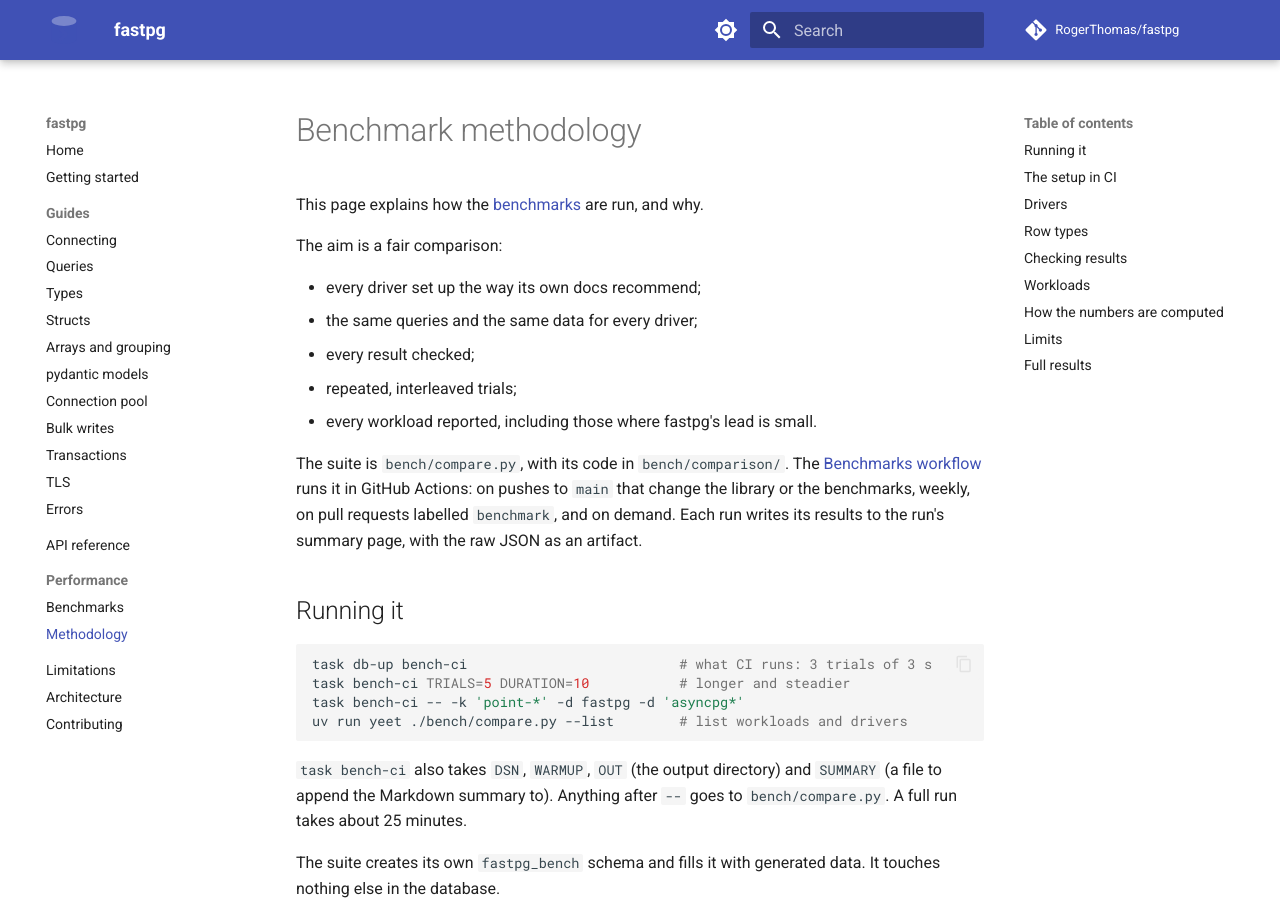
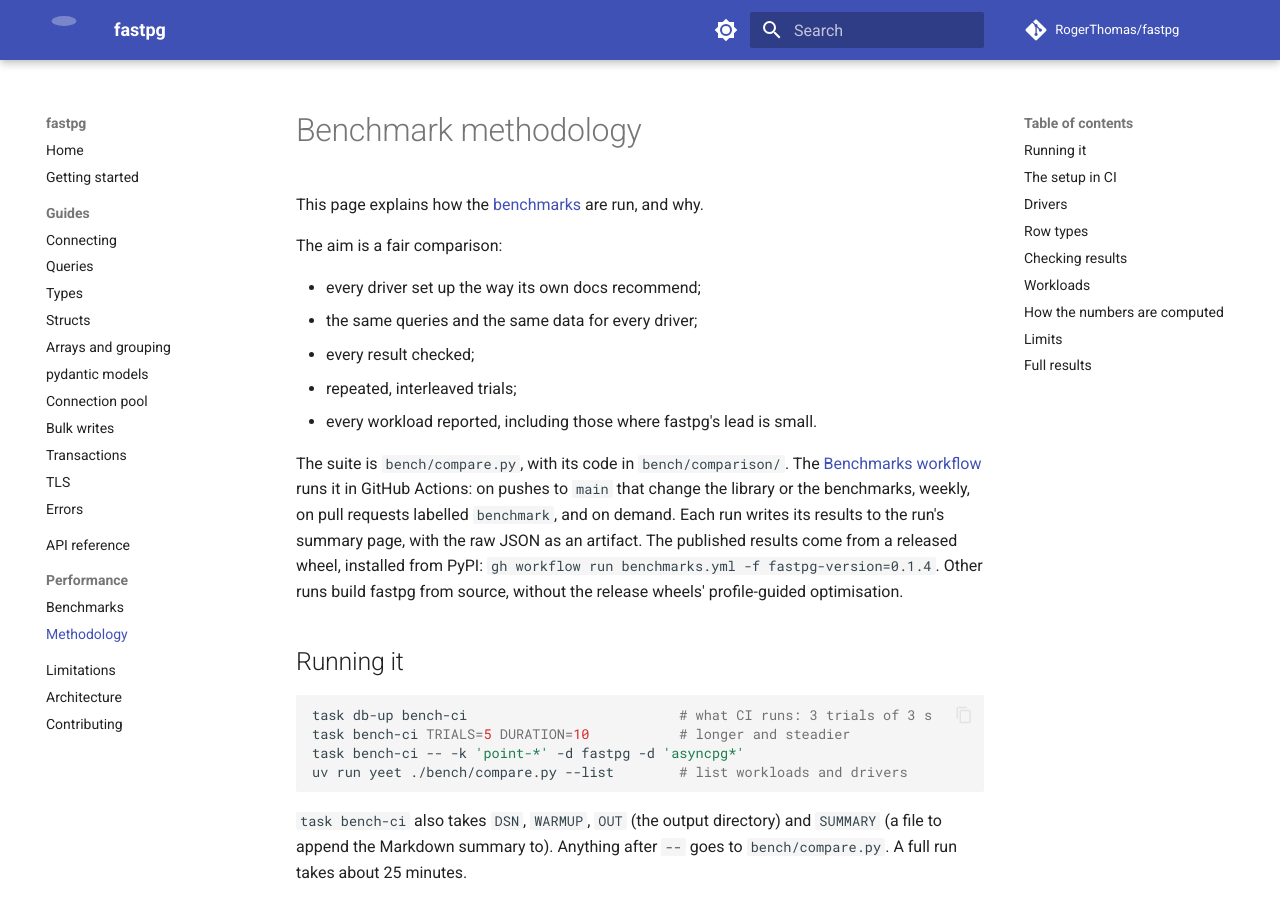
Before and after one commit to RogerThomas/fastpg, an MkDocs documentation site: the page built from docs/benchmarks.md, in a window 1280 px wide and 900 px high. Built offline with MkDocs 1.6.1 and Material for MkDocs 9.7.7, drawn with Linux system fonts in a browser that asks for light colours; comment, search, counter and statistics services are not loaded.

Commit message:
perf: build the release wheels with profile-guided optimisation
Each release job builds a wheel for Python 3.14 instrumented with -Cprofile-generate, runs
the benchmark suite and bench/writes.py with it against a server of its own (musl's in
Alpine), merges the counts, and builds the wheels for every Python with -Cprofile-use. The
build fails if the profile is missing, empty or unreadable, or doesn't match the 3.14
wheel's code (rustc only warns).

benchmarks.yml can now benchmark a released wheel from PyPI (fastpg-version) or the Linux
wheel of a Release run (release-run) instead of building the source.

```diff
--- a/docs/benchmarks.md
+++ b/docs/benchmarks.md
@@ -15,6 +15,9 @@
 runs it in GitHub Actions: on pushes to `main` that change the library or the benchmarks,
 weekly, on pull requests labelled `benchmark`, and on demand.
 Each run writes its results to the run's summary page, with the raw JSON as an artifact.
+The published results come from a released wheel, installed from PyPI:
+`gh workflow run benchmarks.yml -f fastpg-version=0.1.4`.
+Other runs build fastpg from source, without the release wheels' profile-guided optimisation.
 
 ## Running it
 
```
Also changed, not shown: 6 other files.
